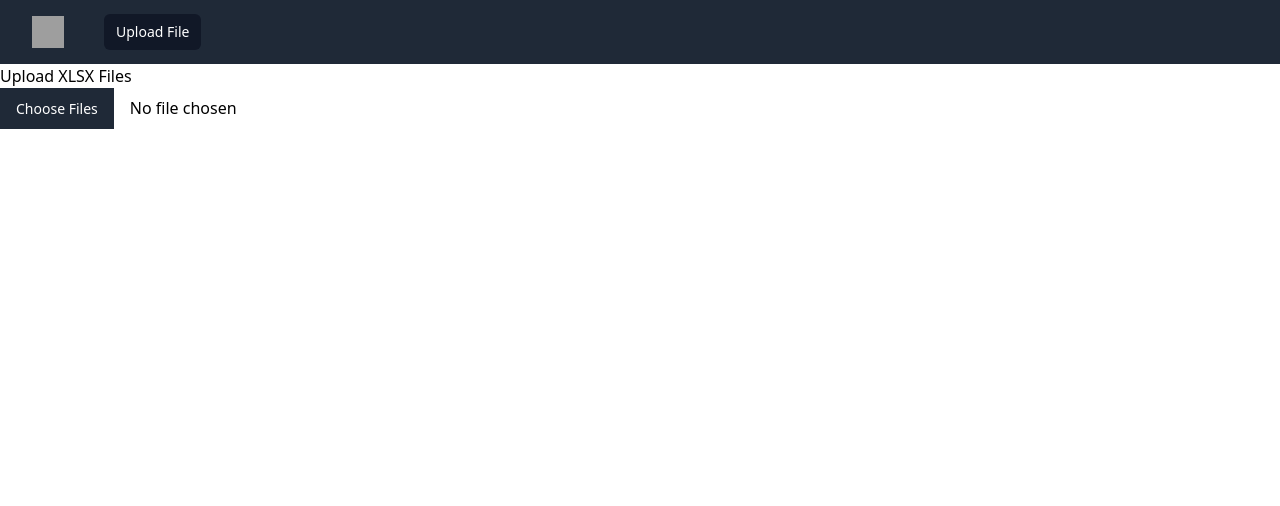
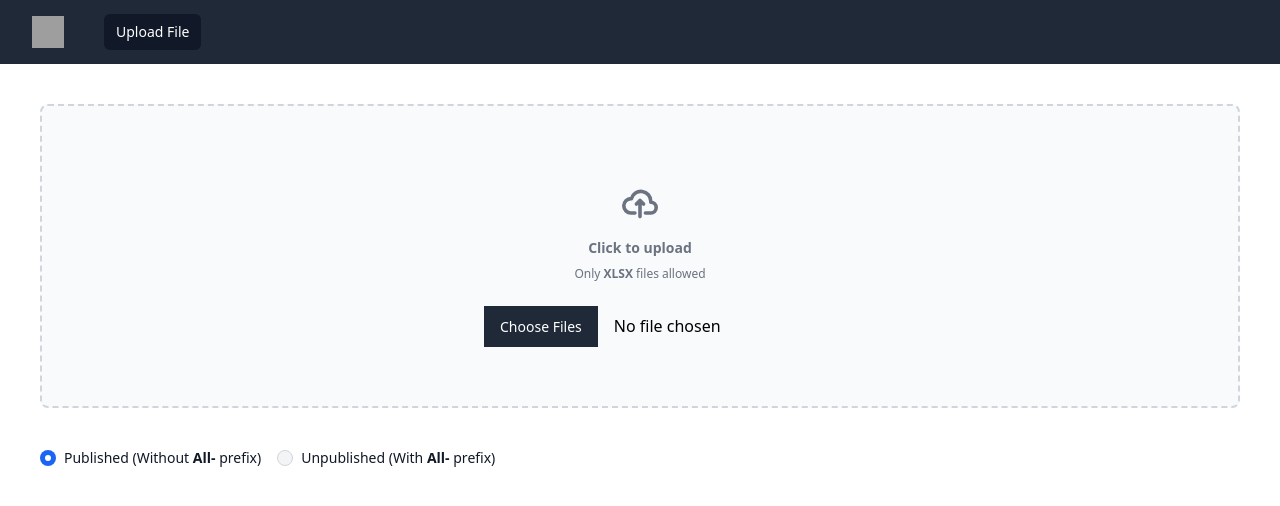
Before and after one commit to TeamBlob/CLOSET-Visualizer, a React (Vite) app: page / in a window 1280 px wide. Shown: the top 506 px of the page. Built offline with nearby package versions, Linux system fonts and the light colour scheme; grey boxes are pictures that could not be loaded.

Commit message:
feat: include improved upload file page

```diff
--- a/src/components/FileInput.jsx
+++ b/src/components/FileInput.jsx
@@ -1,9 +1,10 @@
 // FileInput.jsx
 import React from 'react';
 
-const FileInput = ({ onChange }) => {
+const FileInput = ({ id, onChange }) => {
   return (
     <input
+      id={id}
       type="file"
       accept=".xlsx"
       multiple // Allow multiple file selection
--- /dev/null
+++ b/src/components/UploadFile.jsx
@@ -0,0 +1,21 @@
+import FileInput from './FileInput';
+
+const UploadFileComponent = ({ handleFileUpload }) => {
+    return (
+        <div className="flex items-center justify-center w-screen h-96 p-10">
+            <label htmlFor="dropzone-file" className="flex flex-col items-center justify-center w-full h-full border-2 border-gray-300 border-dashed rounded-lg cursor-pointer bg-gray-50 dark:hover:bg-gray-800 dark:bg-gray-700 hover:bg-gray-100 dark:border-gray-600 dark:hover:border-gray-500 dark:hover:bg-gray-600">
+                <div className="flex flex-col items-center justify-center pt-5 pb-6">
+                    <svg className="w-9 h-9 mb-4 text-gray-500 dark:text-gray-400" aria-hidden="true" xmlns="http://www.w3.org/2000/svg" fill="none" viewBox="0 0 20 16">
+                        <path stroke="currentColor" strokeLinecap="round" strokeLinejoin="round" strokeWidth="2" d="M13 13h3a3 3 0 0 0 0-6h-.025A5.56 5.56 0 0 0 16 6.5 5.5 5.5 0 0 0 5.207 5.021C5.137 5.017 5.071 5 5 5a4 4 0 0 0 0 8h2.167M10 15V6m0 0L8 8m2-2 2 2"/>
+                    </svg>
+                    <p className="mb-2 text-sm text-gray-500 dark:text-gray-400 font-semibold">Click to upload</p>
+                    <p className="text-xs text-gray-500 dark:text-gray-400">Only <span className="font-semibold">XLSX</span> files allowed</p>
+                </div>
+                <FileInput id="dropzone-file" onChange={handleFileUpload} />
+            </label>
+        </div>
+    );
+  };
+
+
+export default UploadFileComponent;
--- /dev/null
+++ b/src/components/UploadRadio.jsx
@@ -0,0 +1,46 @@
+const UploadRadioComponent = ({selectedOption, setSelectedOption}) => {
+
+    const handleRadioChange = (event) => {
+        setSelectedOption(event.target.value);
+        console.log(event.target.value)
+    };
+
+    return (
+        <div className="flex pl-10">
+            <div className="flex items-center me-4">
+                <input
+                    id="inline-radio"
+                    type="radio"
+                    value="published"
+                    name="inline-radio-group"
+                    className="w-4 h-4 text-blue-600 bg-gray-100 border-gray-300 focus:ring-blue-500 dark:focus:ring-blue-600 dark:ring-offset-gray-800 focus:ring-2 dark:bg-gray-700 dark:border-gray-600"
+                    checked={selectedOption === "published"}
+                    onChange={handleRadioChange}
+                />
+                <label
+                    htmlFor="inline-radio"
+                    className="ms-2 text-sm font-medium text-gray-900 dark:text-gray-300">
+                    Published (Without <span className="font-semibold">All-</span> prefix)
+                </label>
+            </div>
+            <div className="flex items-center me-4">
+                <input
+                    id="inline-2-radio"
+                    type="radio"
+                    value="unpublished"
+                    name="inline-radio-group"
+                    className="w-4 h-4 text-blue-600 bg-gray-100 border-gray-300 focus:ring-blue-500 dark:focus:ring-blue-600 dark:ring-offset-gray-800 focus:ring-2 dark:bg-gray-700 dark:border-gray-600"
+                    checked={selectedOption === "unpublished"}
+                    onChange={handleRadioChange}
+                />
+                <label
+                    htmlFor="inline-2-radio"
+                    className="ms-2 text-sm font-medium text-gray-900 dark:text-gray-300">
+                    Unpublished (With <span className="font-semibold">All-</span> prefix)
+                </label>
+            </div>
+        </div>
+    );
+};
+
+export default UploadRadioComponent;
--- a/src/components/XLSXReader.jsx
+++ b/src/components/XLSXReader.jsx
@@ -1,12 +1,15 @@
-import React from 'react';
+import React, { useState } from 'react';
 import * as XLSX from 'xlsx';
-import FileInput from './FileInput';
+import UploadFileComponent from './UploadFile'
 import { checkFields } from '../scripts/valid_fields'
 import { buildPastSub, buildInst, buildMetaPC } from '../scripts/violation_structure';
 import { buildProfiles } from "../scripts/profile";
 import { concatList } from "../scripts/common_script"
+import UploadRadioComponent from './UploadRadio';
 
-const XLSXReader = ({setDashboard, setProfiles, navigation,setNavigation}) => {
+const XLSXReader = ({setDashboard, setProfiles, setNavigation}) => {
+
+    const [selectedOption, setSelectedOption] = useState("published");
     const coiTypeRegex = "(Inst|Meta|PastSub|PC|MetaPastSub)"
     const coiFileNameRegexStr = `(All-Coi|Coi)${coiTypeRegex}`
     const vaildFileRegexStr = "[A-Za-z0-9 -_.,()\[\]]*"
@@ -40,11 +43,30 @@ const XLSXReader = ({setDashboard, setProfiles, navigation,setNavigation}) => {
         }
     }
 
+    const handleFileSelection = (files, isAll) => {
+        // Convert FileList to an array
+        const validFiles = Array.from(files).filter((file) =>
+            isAll ? file.name.startsWith("All-") && file.name.endsWith(".xlsx")
+                  : !file.name.startsWith("All-") && file.name.endsWith(".xlsx")
+        );
+
+        if (validFiles.length > 0) {
+            console.log("Valid files selected:", validFiles);
+            return validFiles
+        } else {
+            alert("Please select a file with the correct naming convention and .xlsx extension.");
+            return validFiles
+        }
+    }
+
 
     const handleFileUpload = (files) => {
-        const filesArray = Array.from(files); // Convert FileList to array
+        const filesArray = Array.from(files);
+
+        const validFileArray = handleFileSelection(filesArray, selectedOption !== "published")
+
         Promise.all(
-            filesArray.map((file) => {
+            validFileArray.map((file) => {
                 return new Promise((resolve, reject) => {
                     const reader = new FileReader();
                     reader.onload = (e) => {
@@ -131,11 +153,11 @@ const XLSXReader = ({setDashboard, setProfiles, navigation,setNavigation}) => {
 
 
     return (
-        <div>
-        <h2>Upload XLSX Files</h2>
-            <FileInput onChange={handleFileUpload} />
-        </div>
-    );
+    <>
+        <UploadFileComponent handleFileUpload={handleFileUpload} />
+        <UploadRadioComponent selectedOption={selectedOption} setSelectedOption={setSelectedOption}/>
+    </>
+    )
 };
 
 export default XLSXReader;
```
